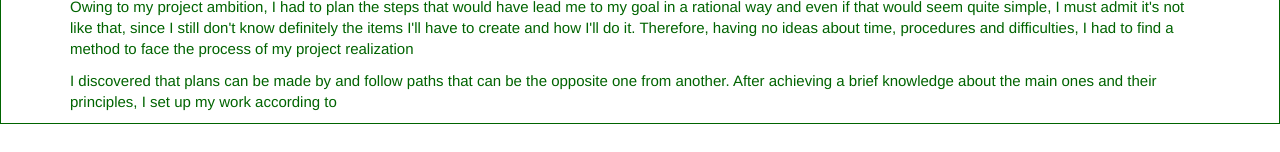
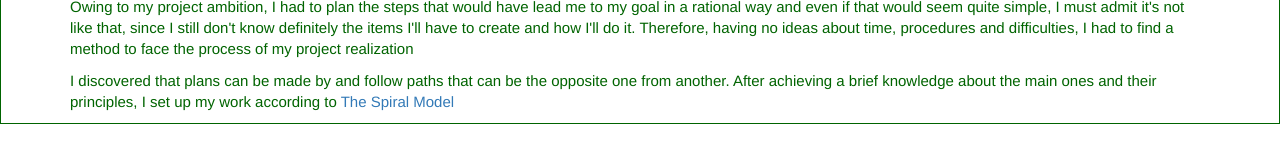
Before and after one commit to SilviaP95/SilviaP95.github.io, a plain HTML site: page exercise01silvia.html in a window 1280 px wide. Shown: the part 963-1115 px from the top of the page. Drawn offline with Linux system fonts and the light colour scheme; no server answers.

Commit message:
PPlanning to be continued

```diff
--- a/exercise01silvia.html
+++ b/exercise01silvia.html
@@ -159,7 +159,7 @@ directories and files thanks to the menu in the left part of the page and it's
   <p>
     I discovered that plans can be made by and follow paths that can be the opposite
     one from another. After achieving a brief knowledge about the main ones and their
-    principles, I set up my work according to
+    principles, I set up my work according to <a href="https://en.wikipedia.org/wiki/Spiral_model">The Spiral Model </a>
   </p>
     <!-- End of your content -->
 
```
